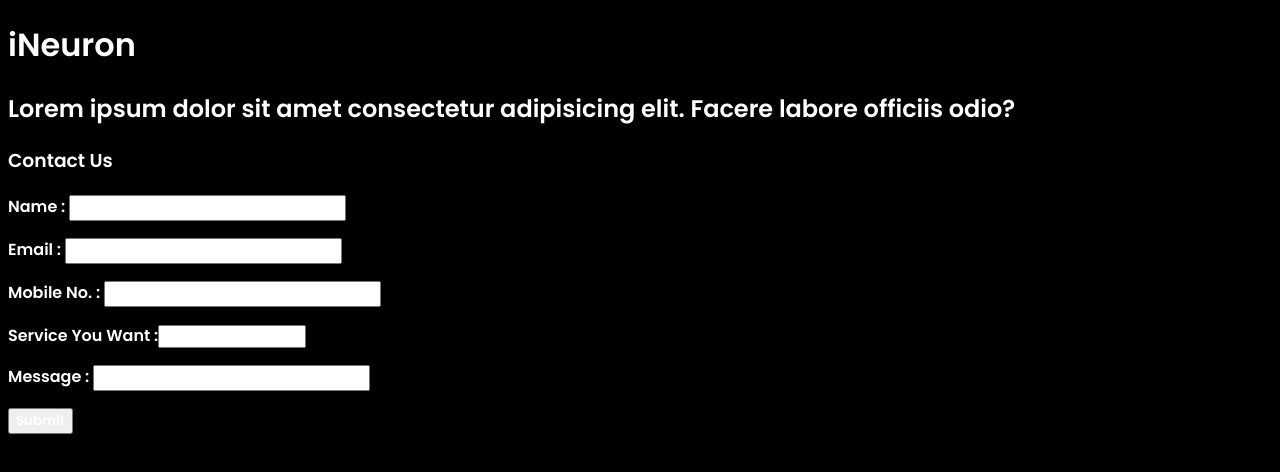
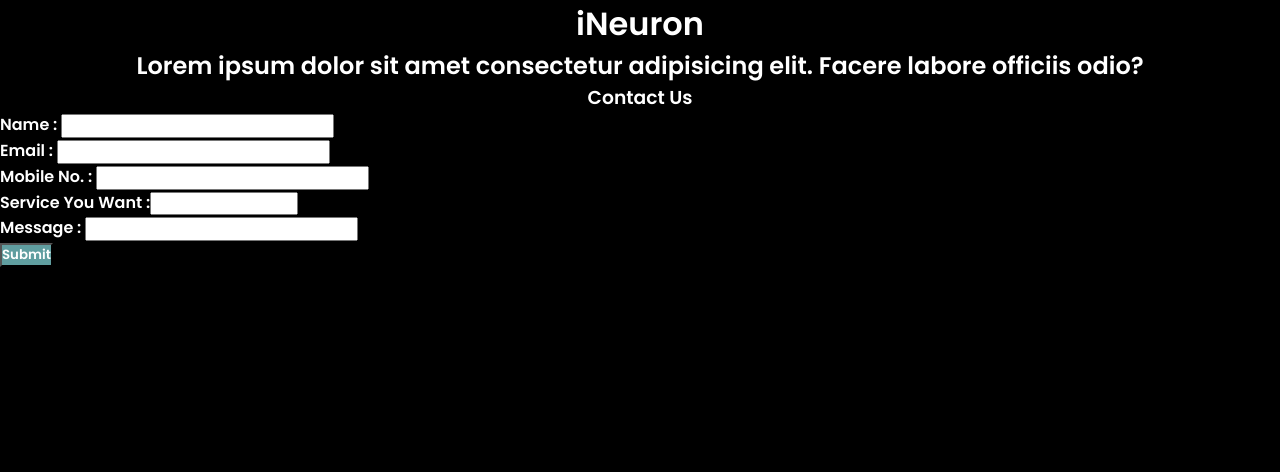
Before and after one commit to madhavanvv/CSSChallenges, a plain HTML site: page TableChallenges/Challenge_1/index.html in a window 1280 px wide. Drawn offline with Linux system fonts and the light colour scheme.

Commit message:
minor ui update

```diff
--- a/TableChallenges/Challenge_1/index.html
+++ b/TableChallenges/Challenge_1/index.html
@@ -9,10 +9,10 @@
   </head>
   <body>
     <div class="container">
-      <h1>iNeuron</h1>
-       <h2>Lorem ipsum dolor sit amet consectetur adipisicing elit. Facere labore officiis odio?</h2>
+      <h1 class="titledisp">iNeuron</h1>
+       <h2 class="titledisp">Lorem ipsum dolor sit amet consectetur adipisicing elit. Facere labore officiis odio?</h2>
+       <h3 class="titledisp">Contact Us</h3>
       <div class="yo">
-      <h3>Contact Us</h3>
       <p>Name : <input type="text" /></p>
       <p>Email : <input type="email" name="email" id=""> </p>
       <p>Mobile No. : <input type="number" name="number" id="number" /></p>
@@ -23,7 +23,7 @@
       <option value="card">Content Creation</option>
   </select>
       <p>Message : <input type="textarea"></p>
-     <button type="submit"><b>Submit</b></button>
+     <button class="btn" type="submit"><b>Submit</b></button>
        </div>
     </div>
   </body>
--- a/TableChallenges/Challenge_1/style.css
+++ b/TableChallenges/Challenge_1/style.css
@@ -3,7 +3,19 @@
   font-family: "poppins", "verdana";
   box-sizing: border-box;
   color: white;
+  margin: 0;
+  padding: 0;
 }
 body {
   background-color: black;
 }
+.titledisp {
+  width: fit-content;
+  margin-left: auto;
+  margin-right: auto;
+}
+
+.btn {
+  background-color: #609ea0;
+  color: black;
+}
```
